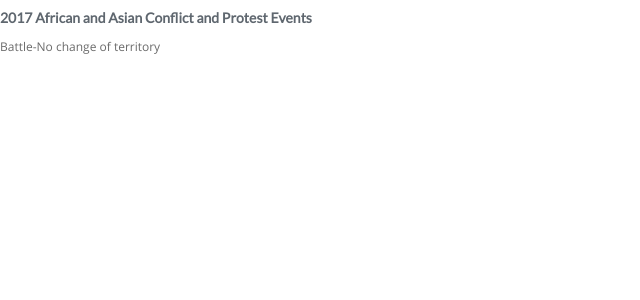
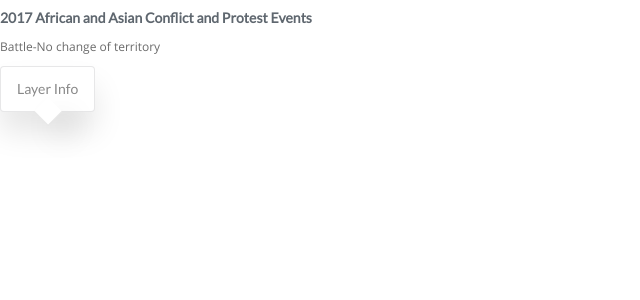
Before and after one commit to anamontiaga/front-end-code-challenge, a React (Create React App) app: page / in a window 1280 px wide. Shown: the top 300 px of the page, without its empty margins (0-640 px from the left). Built offline with nearby package versions, Linux system fonts and the light colour scheme.

Commit message:
style: add tooltip component

```diff
--- /dev/null
+++ b/src/components/Tooltip/tooltip.js
@@ -0,0 +1,14 @@
+import React from 'react';
+import PropTypes from 'prop-types';
+import * as S from './tooltip.style';
+
+export const Tooltip = ({ content }) => (
+  <S.Container>
+    <S.Content>{content}</S.Content>
+    <S.Indicator />
+  </S.Container>
+);
+
+Tooltip.propTypes = {
+  content: PropTypes.string.isRequired,
+};
--- /dev/null
+++ b/src/components/Tooltip/tooltip.style.js
@@ -0,0 +1,39 @@
+import styled from 'styled-components';
+import { Font } from 'styles/theme';
+
+export const Container = styled.div`
+  background: #FFFFFF;
+  border: 1px solid rgba(26, 28, 34, 0.1);
+  border-radius: 4px;
+  box-shadow: 0px 20px 30px rgba(0, 0, 0, 0.1);
+  box-sizing: border-box;
+  display: inline-flex;
+  flex-direction: column;
+  height: auto;
+  padding: 12px 16px;
+  position: relative;
+`;
+
+export const Content = styled.p`
+  color: #888888;
+  font-family: ${Font.heading};
+  font-size: 14px;
+  font-weight: 400;
+  line-height: 20px;
+  margin: 0;
+`;
+
+export const Indicator = styled.div`
+  background: #FFFFFF;
+  border: 1px solid rgba(26, 28, 34, 0.1);
+  border-top: transparent;
+  border-right: transparent;
+  box-shadow: 0px 20px 30px rgba(0, 0, 0, 0.1);
+  height: 18.55px;
+  left: 37.16px;
+  top: 35px;
+  transform: rotate(-45deg);
+  position: absolute;
+  width: 18.55px;
+  z-index: 0;
+`;
--- a/src/screens/Home/home.js
+++ b/src/screens/Home/home.js
@@ -1,9 +1,12 @@
 import React from 'react';
+import { Tooltip } from 'components/Tooltip/tooltip';
 import * as S from './home.style';
+
 
 export const Home = () => (
   <>
     <S.Heading>2017 African and Asian Conflict and Protest Events</S.Heading>
     <S.Body>Battle-No change of territory</S.Body>
+    <Tooltip content="Layer Info" />
   </>
 );
```
